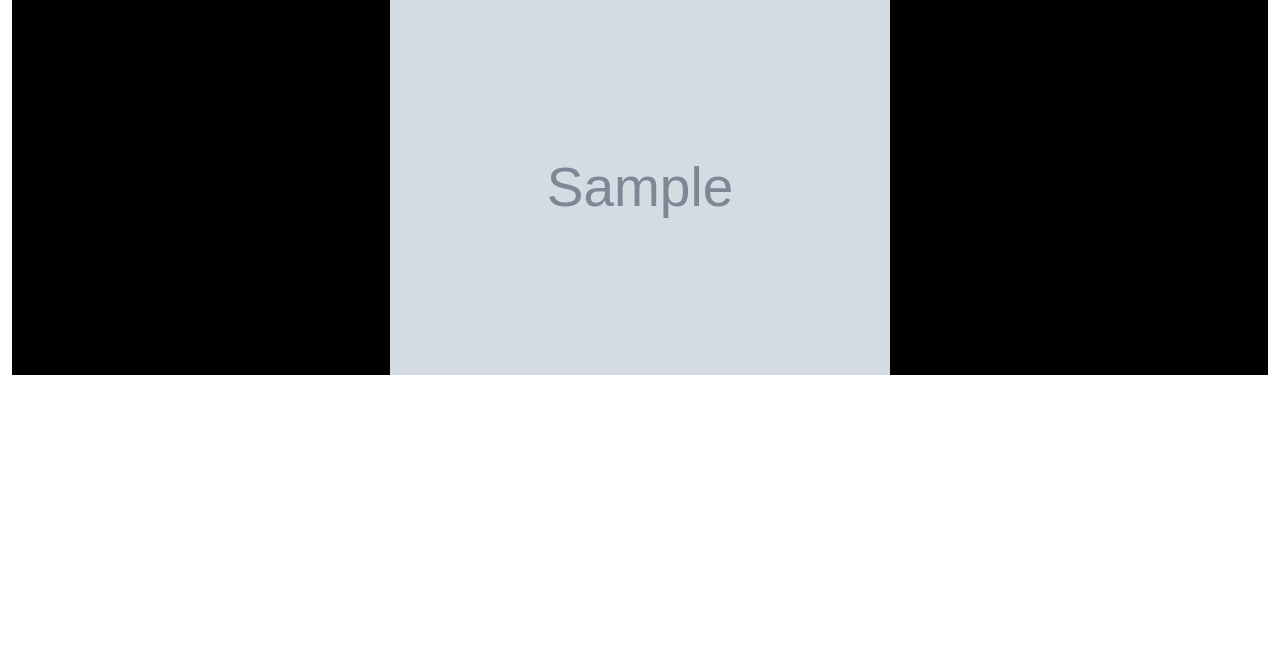
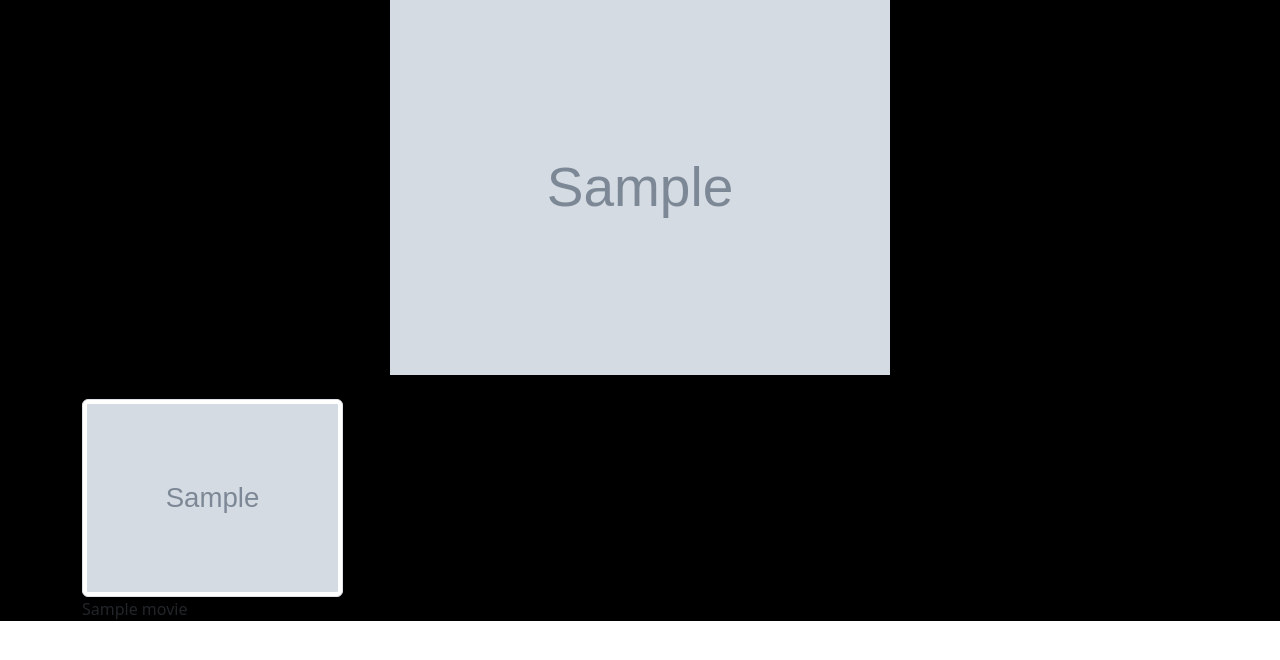
Before and after one commit to Ken-mbira/Movies, a Django app: template movie/templates/movie/index.html in a window 1280 px wide. Shown: the part 56-716 px from the top of the page. Run offline with Django 3.2, Linux system fonts and the light colour scheme; the template is opened without the code that fills it: most values are stand-ins (such as "Sample title", 1, 10 or a date in 2020); grey boxes marked "Sample" are stand-in pictures; some libraries are stand-ins or nearby versions.

Commit message:
add bootstrap masonry

```diff
--- a/movie/templates/base.html
+++ b/movie/templates/base.html
@@ -18,6 +18,7 @@
         <button type="button" class="btn-close" data-bs-dismiss="alert" aria-label="Close"></button>
     </div>
     {% endfor %} {% endif %} {% block content %} {% endblock %}{% block scripts %} {% bootstrap_javascript %}
+    <script src="https://cdn.jsdelivr.net/npm/masonry-layout@4.2.2/dist/masonry.pkgd.min.js" integrity="sha384-GNFwBvfVxBkLMJpYMOABq3c+d3KnQxudP/mGPkzpZSTYykLBNsZEnG2D9G/X/+7D" crossorigin="anonymous" async></script>
     <script src="https://code.jquery.com/jquery-3.6.0.min.js" integrity="sha256-/xUj+3OJU5yExlq6GSYGSHk7tPXikynS7ogEvDej/m4=" crossorigin="anonymous"></script>
     <script src="{% static 'js/index.js' %}"></script>
     {% endblock %}
--- a/movie/templates/movie/index.html
+++ b/movie/templates/movie/index.html
@@ -1,19 +1,30 @@
 {% extends 'base.html' %}{% load static %}{% block content %}
-<div class="container-fluid">
-    <div style="display:flex;justify-content:center;background-color:black">
-        <div id="carouselExampleSlidesOnly" class="carousel slide" data-bs-ride="carousel">
-            <div class="carousel-inner">
-                <div class="carousel-item active">
-                    <img src="{{movies.0.image_path}}" class="img-fluid" width="500px" alt="...">
+<div class="container-fluid" style="background-color:black">
+    <div style="display:flex;justify-content:center;">
+        <div id=" carouselExampleSlidesOnly " class="carousel slide " data-bs-ride="carousel ">
+            <div class="carousel-inner ">
+                <div class="carousel-item active ">
+                    <img src="{{movies.0.image_path}} " class="img-fluid " width="500px " alt="... ">
                 </div>
-                <div class="carousel-item">
-                    <img src="{{movies.1.image_path}}" class="img-fluid" width="500px" alt="...">
+                <div class="carousel-item ">
+                    <img src="{{movies.1.image_path}} " class="img-fluid " width="500px " alt="... ">
                 </div>
-                <div class="carousel-item">
-                    <img src="{{movies.2.image_path}}" class="img-fluid" width="500px" alt="...">
+                <div class="carousel-item ">
+                    <img src="{{movies.2.image_path}} " class="img-fluid " width="500px " alt="... ">
                 </div>
             </div>
         </div>
     </div>
+    <br>
+    <div class="container">
+        <div class="row grid" data-masonry='{"percentPosition": true }'>
+            {% for movie in movies %}
+            <div class="col-sm-3 col-xs-3 col-md-3">
+                <img class="img-thumbnail " src="{{movie.image_path}} ">
+                <p class="card-text ">{{movie.title}}</p>
+            </div>
+            {% endfor %}
+        </div>
+    </div>
 </div>
 {% endblock %}
--- a/static/js/index.js
+++ b/static/js/index.js
@@ -1,3 +1,8 @@
 $(document).ready(function() {
-
+    $(window).on('load', function() {
+        setTimeout(function() {
+            var msnry = new Masonry('.grid');
+            msnry.layout();
+        }, 100);
+    });
 })
```
